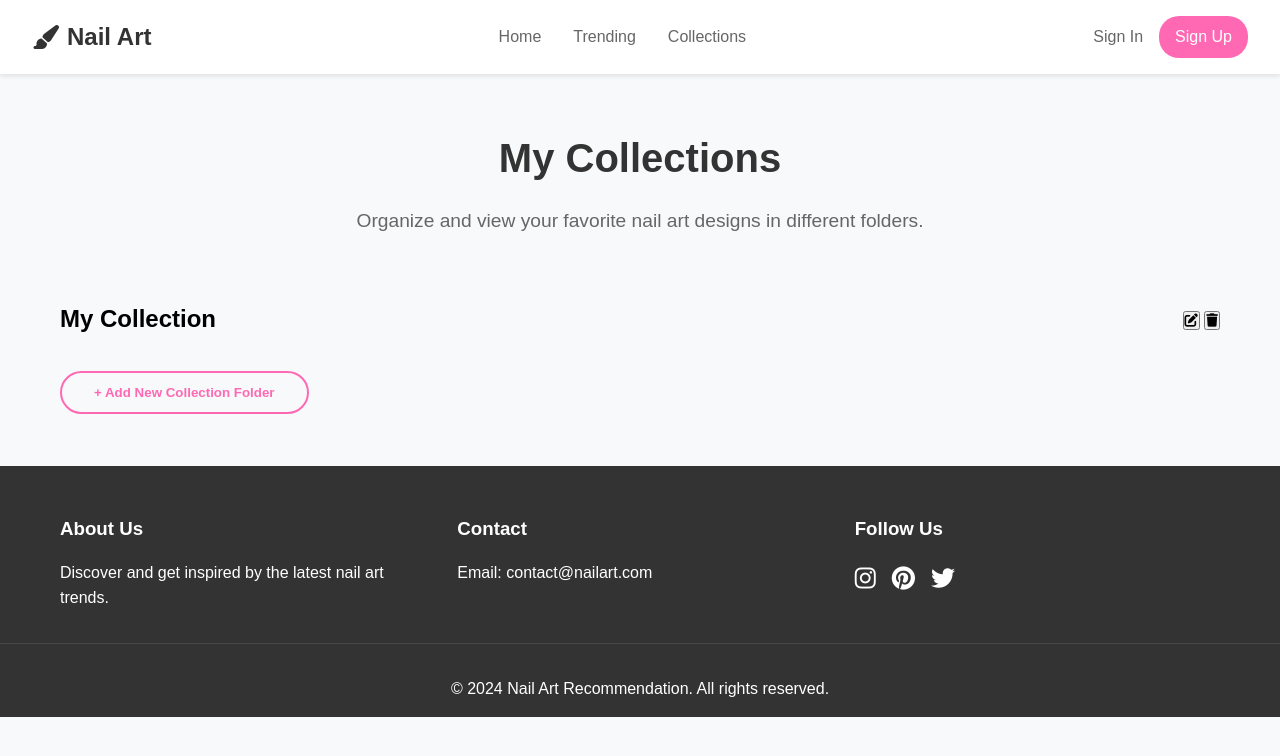
After one commit to Maris-26/nail_art_application, a Flask app: page /collections in a window 1280 px wide. The commit adds this page. Shown: the top 756 px of the page. Run offline with Flask 3, Linux system fonts and the light colour scheme; data that the repository does not hold is empty.

Commit message:
feat: integrate Unsplash API, implement collection feature, UI polish

```diff
--- a/app.py
+++ b/app.py
@@ -2,6 +2,7 @@ from flask import Flask, render_template
 from app.routes import main
 
 app = Flask(__name__)
+app.secret_key = 'your_super_secret_key_123456'  # Needed for session
 
 # Register blueprints
 app.register_blueprint(main)
--- a/app/__init__.py
+++ b/app/__init__.py
@@ -1,3 +1,5 @@
 """
 Initialize the app package
 """
+
+# app.run(debug=True, port=5001)
--- a/app/routes.py
+++ b/app/routes.py
@@ -1,7 +1,97 @@
-from flask import Blueprint, render_template
+import requests
+from flask import Blueprint, render_template, request, redirect, url_for, session
 
 main = Blueprint('main', __name__)
 
+UNSPLASH_ACCESS_KEY = "Ef1CQnu94V2x6dCA5W0H7-Ptp5aThzGT8TuFeOBHvvQ"  # 你的 Access Key
+
+FILTER_TAGS = {
+    "style": ["Minimalist", "Floral", "Geometric", "Abstract"],
+    "color": ["Pink", "Purple", "Nude", "Red"],
+    "occasion": ["Wedding", "Party", "Casual", "Holiday"]
+}
+
+def generate_tags(description):
+    tags = []
+    desc = (description or "").lower()
+    for group in FILTER_TAGS.values():
+        for tag in group:
+            if tag.lower() in desc:
+                tags.append(tag)
+    return tags
+
+def fetch_nail_art_images():
+    url = "https://api.unsplash.com/search/photos"
+    params = {
+        "query": "nail art",
+        "per_page": 20,
+        "client_id": UNSPLASH_ACCESS_KEY
+    }
+    response = requests.get(url, params=params)
+    data = response.json()
+    images = []
+    for idx, result in enumerate(data.get("results", [])):
+        desc = result.get("alt_description") or result.get("description") or ""
+        if desc and len(desc) > 5:
+            title = desc.capitalize()
+        else:
+            title = f"Beautiful Nail Art #{idx+1}"
+        tags = generate_tags(desc)
+        images.append({
+            "id": result["id"],
+            "title": title,
+            "img": result["urls"]["regular"],
+            "tags": tags
+        })
+    return images
+
+# 假数据
+nail_arts = [
+    {"id": 1, "title": "Pink Minimalist", "img": "https://images.unsplash.com/photo-1604654894610-df63bc536371?w=500&auto=format"},
+    {"id": 2, "title": "Purple Floral", "img": "https://images.unsplash.com/photo-1513104890138-7c749659a591?w=500&auto=format"},
+    {"id": 3, "title": "Geometric Blue", "img": "https://images.unsplash.com/photo-1506744038136-46273834b3fb?w=500&auto=format"},
+]
+
+collections = [
+    {
+        "id": 1,
+        "name": "My Favorites",
+        "items": [nail_arts[0], nail_arts[2]]
+    },
+    {
+        "id": 2,
+        "name": "Summer Vibes",
+        "items": [nail_arts[1]]
+    }
+]
+
 @main.route('/')
 def index():
-    return render_template('index.html')
+    nail_arts = fetch_nail_art_images()
+    collections = session.get("collections", [])
+    return render_template('index.html', nail_arts=nail_arts, collections=collections)
+
+@main.route('/collect', methods=['POST'])
+def collect():
+    nail_id = request.form.get("nail_id")
+    collections = session.get("collections", [])
+    if nail_id and nail_id not in collections:
+        collections.append(nail_id)
+        session["collections"] = collections
+    return redirect(url_for('main.index'))
+
+@main.route('/uncollect', methods=['POST'])
+def uncollect():
+    nail_id = request.form.get("nail_id")
+    collections = session.get("collections", [])
+    if nail_id in collections:
+        collections.remove(nail_id)
+        session["collections"] = collections
+    return redirect(url_for('main.collections_view'))
+
+@main.route('/collections')
+def collections_view():
+    nail_arts = fetch_nail_art_images()
+    collections = session.get("collections", [])
+    collected_nails = [n for n in nail_arts if n["id"] in collections]
+    return render_template('collection.html', all_collections=[{"name": "My Collection", "items": collected_nails}], collections=collections)
--- a/static/css/style.css
+++ b/static/css/style.css
@@ -502,3 +502,7 @@ footer {
         width: 100%;
     }
 }
+
+.save-btn .fa-bookmark {
+    color: #ff69b4 !important; /* pink */
+}
--- a/templates/base.html
+++ b/templates/base.html
@@ -20,7 +20,7 @@
             <div class="nav-links">
                 <a href="{{ url_for('main.index') }}" class="nav-link">Home</a>
                 <a href="#" class="nav-link">Trending</a>
-                <a href="#" class="nav-link">Collections</a>
+                <a href="{{ url_for('main.collections_view') }}" class="nav-link">Collections</a>
             </div>
             <div class="nav-auth">
                 <a href="#" class="nav-link">Sign In</a>
--- /dev/null
+++ b/templates/collection.html
@@ -0,0 +1,57 @@
+{% extends "base.html" %}
+
+{% block title %}My Collections - Nail Art{% endblock %}
+
+{% block content %}
+<div class="main-content">
+    <div class="container">
+        <section class="hero-section">
+            <h1>My Collections</h1>
+            <p>Organize and view your favorite nail art designs in different folders.</p>
+        </section>
+        <section class="collections-section">
+            <div class="collections-list">
+                {% for folder in all_collections %}
+                <div class="collection-folder">
+                    <div class="folder-header" style="display: flex; align-items: center; justify-content: space-between;">
+                        <h2>{{ folder.name }}</h2>
+                        <div class="folder-actions">
+                            <button class="edit-folder-btn" title="Edit"><i class="fas fa-edit"></i></button>
+                            <button class="delete-folder-btn" title="Delete"><i class="fas fa-trash"></i></button>
+                        </div>
+                    </div>
+                    <div class="gallery-grid">
+                        {% for item in folder["items"] %}
+                        <div class="gallery-item">
+                            <div class="gallery-image">
+                                <img src="{{ item.img }}" alt="{{ item.title }}">
+                                <div class="gallery-overlay">
+                                    <form method="post" action="{{ url_for('main.uncollect') }}">
+                                        <input type="hidden" name="nail_id" value="{{ item.id }}">
+                                        <button type="submit" class="save-btn">
+                                            <i class="fas fa-bookmark"></i>
+                                        </button>
+                                    </form>
+                                </div>
+                            </div>
+                            <div class="gallery-info">
+                                <h3>{{ item.title }}</h3>
+                                <div class="gallery-tags">
+                                    {% for tag in item.tags %}
+                                        <span class="tag">{{ tag }}</span>
+                                    {% endfor %}
+                                </div>
+                            </div>
+                        </div>
+                        {% endfor %}
+                    </div>
+                </div>
+                {% endfor %}
+            </div>
+            <div class="add-folder-section" style="margin-top: 2rem;">
+                <button class="load-more-btn">+ Add New Collection Folder</button>
+            </div>
+        </section>
+    </div>
+</div>
+{% endblock %}
```
Also changed, not shown: templates/index.html (+16 -11 lines), README.md.
